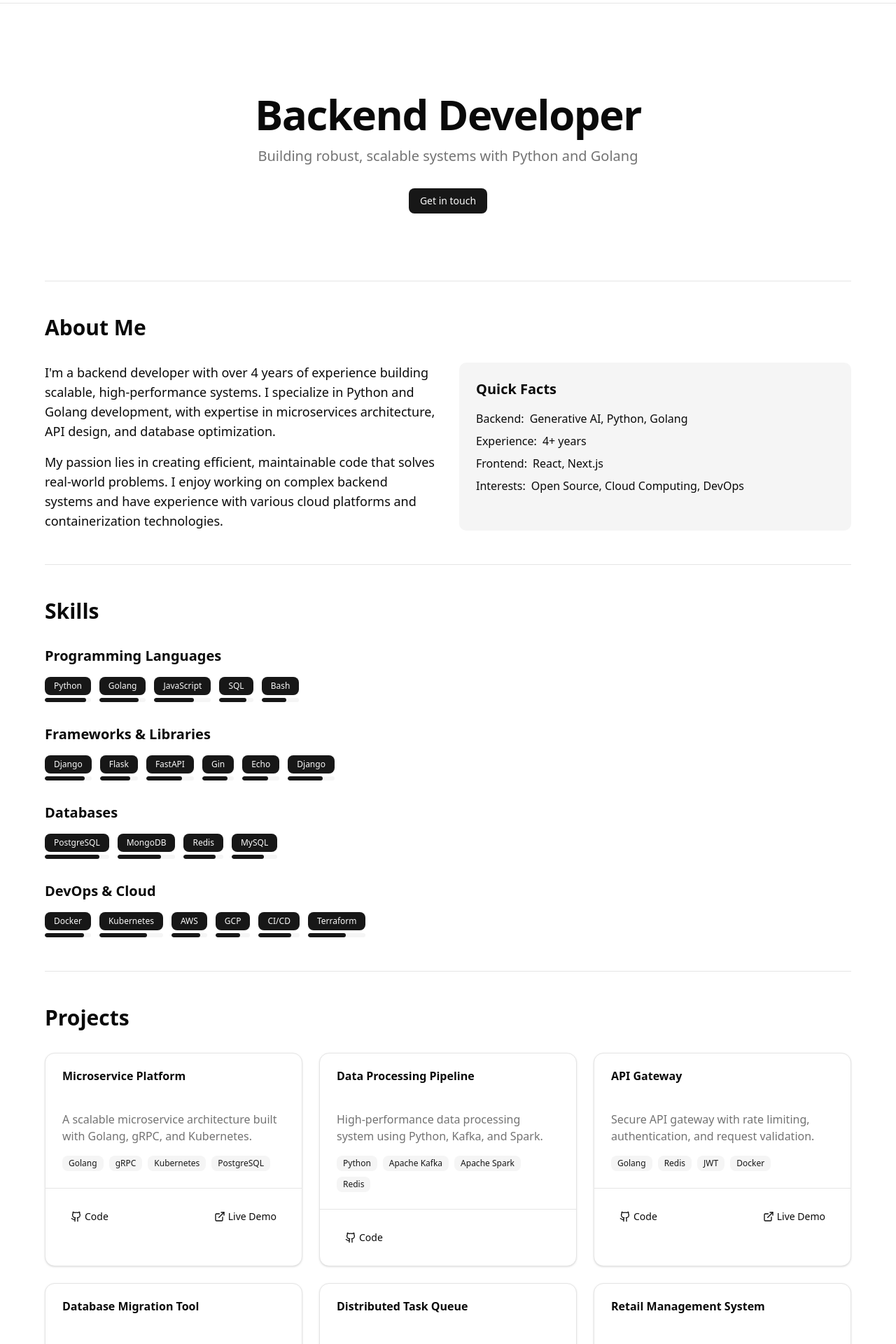
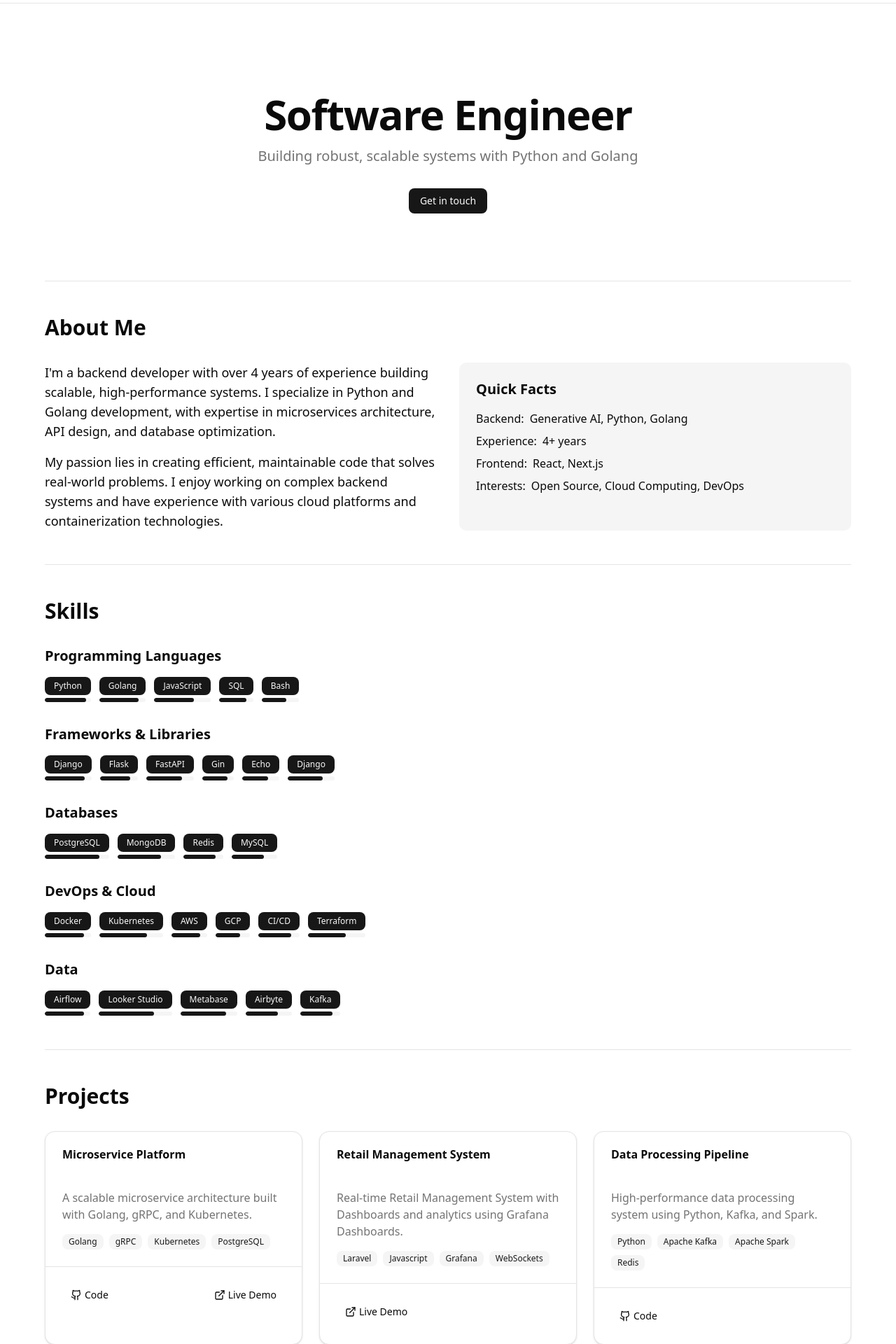
Before and after one commit to sangkips/portfolio, a Next.js app: page / in a window 1280 px wide. Shown: the part 60-1980 px from the top of the page at 70% size. Built offline with nearby package versions, Linux system fonts and the light colour scheme.

Commit message:
update project section

```diff
--- a/app/page.tsx
+++ b/app/page.tsx
@@ -54,7 +54,7 @@ export default function Home() {
           {/* Hero Section */}
           <section className="py-12 md:py-24 flex flex-col md:flex-row items-center justify-center text-center gap-8">
             <div className="flex-1">
-              <h1 className="text-4xl md:text-6xl font-bold tracking-tight">Backend Developer</h1>
+              <h1 className="text-4xl md:text-6xl font-bold tracking-tight">Software Engineer</h1>
               <p className="mt-4 text-xl text-muted-foreground">
                 Building robust, scalable systems with Python and Golang
               </p>
@@ -151,6 +151,18 @@ export default function Home() {
                   <SkillBadge name="Terraform" level={65} />
                 </div>
               </div>
+
+              <div>
+                <h3 className="text-xl font-semibold mb-4">Data</h3>
+                <div className="flex flex-wrap gap-3">
+                  <SkillBadge name="Airflow" level={85} />
+                  <SkillBadge name="Looker Studio" level={75} />
+                  <SkillBadge name="Metabase" level={80} />
+                  <SkillBadge name="Airbyte" level={70} />
+                  <SkillBadge name="Kafka" level={80} />
+                  {/* <SkillBadge name="" level={65} /> */}
+                </div>
+              </div>
             </div>
           </section>
 
@@ -165,6 +177,14 @@ export default function Home() {
                 technologies={["Golang", "gRPC", "Kubernetes", "PostgreSQL"]}
                 githubUrl="https://github.com/yourusername/microservice-platform"
                 liveUrl="https://example.com/microservice-platform"
+              />
+
+              <ProjectCard
+                title="Retail Management System"
+                description="Real-time Retail Management System with Dashboards and analytics using Grafana Dashboards."
+                technologies={["Laravel", "Javascript", "Grafana", "WebSockets"]}
+                // githubUrl="https://github.com/yourusername/monitoring-dashboard"
+                liveUrl="https://investify.citizix.com"
               />
 
               <ProjectCard
@@ -196,13 +216,7 @@ export default function Home() {
                 githubUrl="https://github.com/yourusername/task-queue"
               />
 
-              <ProjectCard
-                title="Retail Management System"
-                description="Real-time Retail Management System with Dashboards and analytics using Grafana Dashboards."
-                technologies={["Laravel", "Javascript", "Grafana", "WebSockets"]}
-                // githubUrl="https://github.com/yourusername/monitoring-dashboard"
-                liveUrl="https://investify.citizix.com"
-              />
+
             </div>
           </section>
 
```
